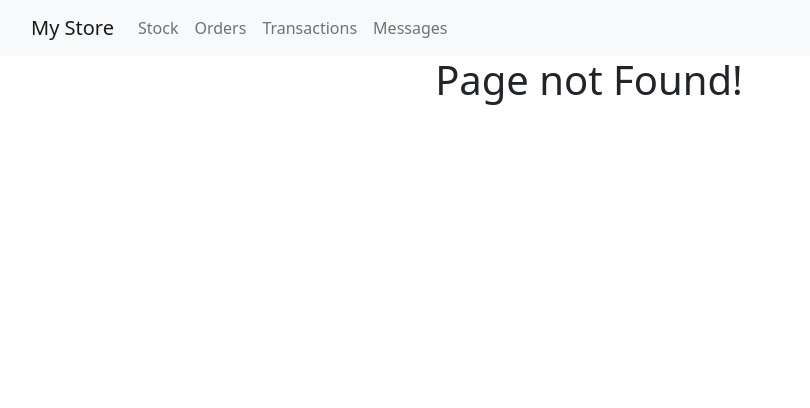
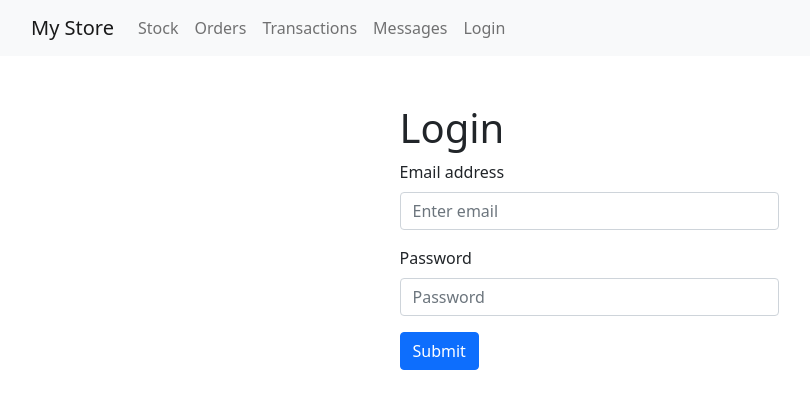
Before and after one commit to hsp8412/MyStore, a React (Create React App) app: page /login in a window 1280 px wide. Before the commit this address had no page. Shown: the top 408 px of the page, without its empty margins (51-861 px from the left). Built offline with nearby package versions, Linux system fonts and the light colour scheme.

Commit message:
Add login page

```diff
--- a/src/App.css
+++ b/src/App.css
@@ -1,5 +1,4 @@
 .App {
-  text-align: center;
 }
 
 .App-logo {
--- a/src/App.js
+++ b/src/App.js
@@ -8,6 +8,7 @@
 import Transactions from "./pages/transactions";
 import NotFound from "./pages/notFount";
 import ProductDetails from "./pages/productDetail";
+import LoginForm from "./pages/login";
 
 function App() {
   return (
@@ -15,6 +16,7 @@
       <NavBar />
       <div className="content">
         <Routes>
+          <Route path="/login" element={<LoginForm />} />
           <Route path="/stock" element={<Stock />} />
           <Route path="/message" element={<Message />} />
           <Route path="/orders" element={<Orders />} />
--- a/src/component/navBar.jsx
+++ b/src/component/navBar.jsx
@@ -12,6 +12,7 @@
             <Nav.Link href="/orders">Orders</Nav.Link>
             <Nav.Link href="/transactions">Transactions</Nav.Link>
             <Nav.Link href="/message">Messages</Nav.Link>
+            <Nav.Link href="/login">Login</Nav.Link>
           </Nav>
         </Container>
       </Navbar>
--- /dev/null
+++ b/src/pages/login.jsx
@@ -0,0 +1,34 @@
+import React, { Component } from "react";
+import { Form, Button, Container, Row, Col } from "react-bootstrap";
+
+class LoginForm extends Component {
+  state = {};
+  render() {
+    return (
+      <Container>
+        <Row>
+          <Col lg={5} md={6} sm={12} className="p-5 m-auto ">
+            <h1>Login</h1>
+            <Form>
+              <Form.Group className="mb-3" controlId="formBasicEmail">
+                <Form.Label>Email address</Form.Label>
+                <Form.Control type="email" placeholder="Enter email" />
+              </Form.Group>
+
+              <Form.Group className="mb-3" controlId="formBasicPassword">
+                <Form.Label>Password</Form.Label>
+                <Form.Control type="password" placeholder="Password" />
+              </Form.Group>
+
+              <Button variant="primary" type="submit">
+                Submit
+              </Button>
+            </Form>
+          </Col>
+        </Row>
+      </Container>
+    );
+  }
+}
+
+export default LoginForm;
```
